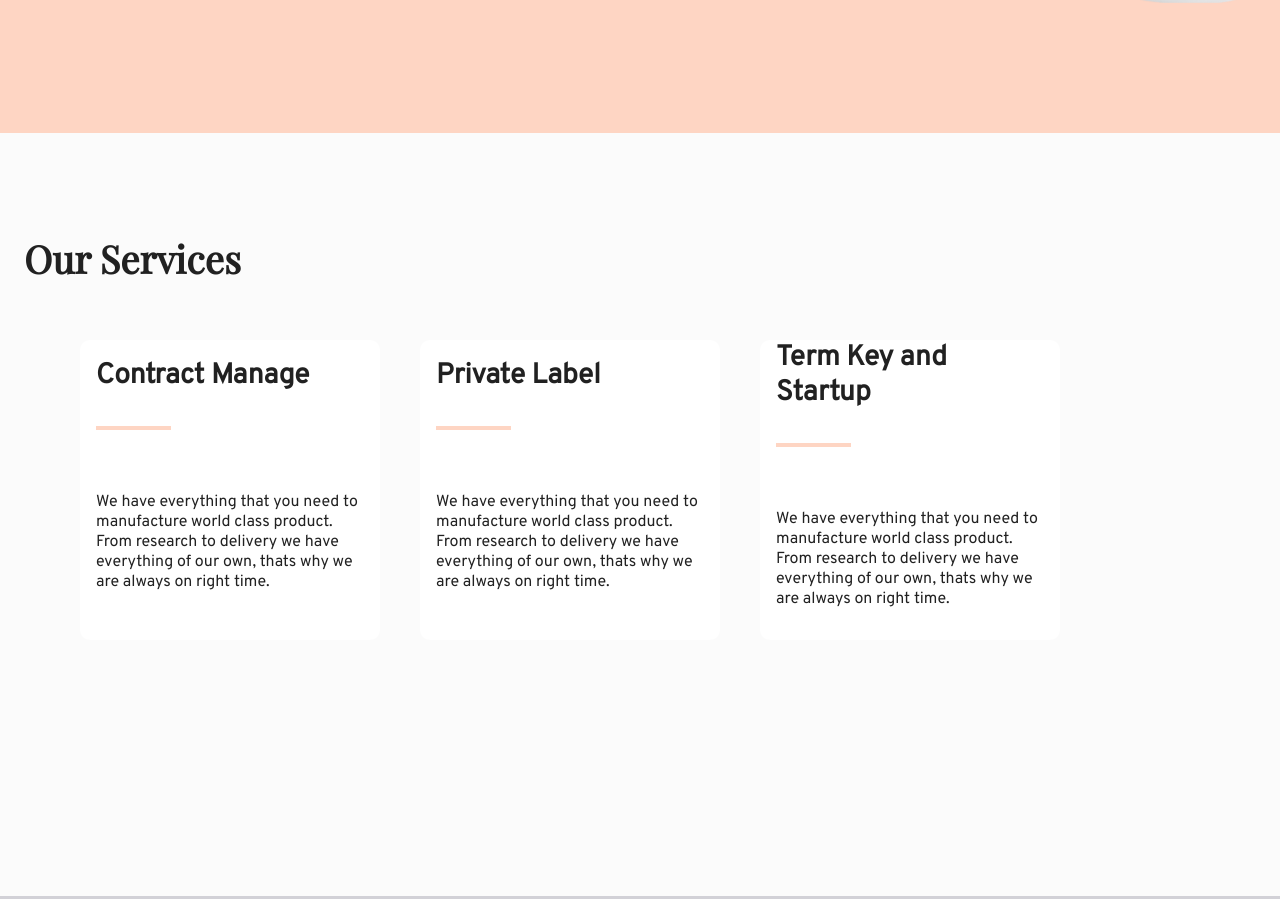
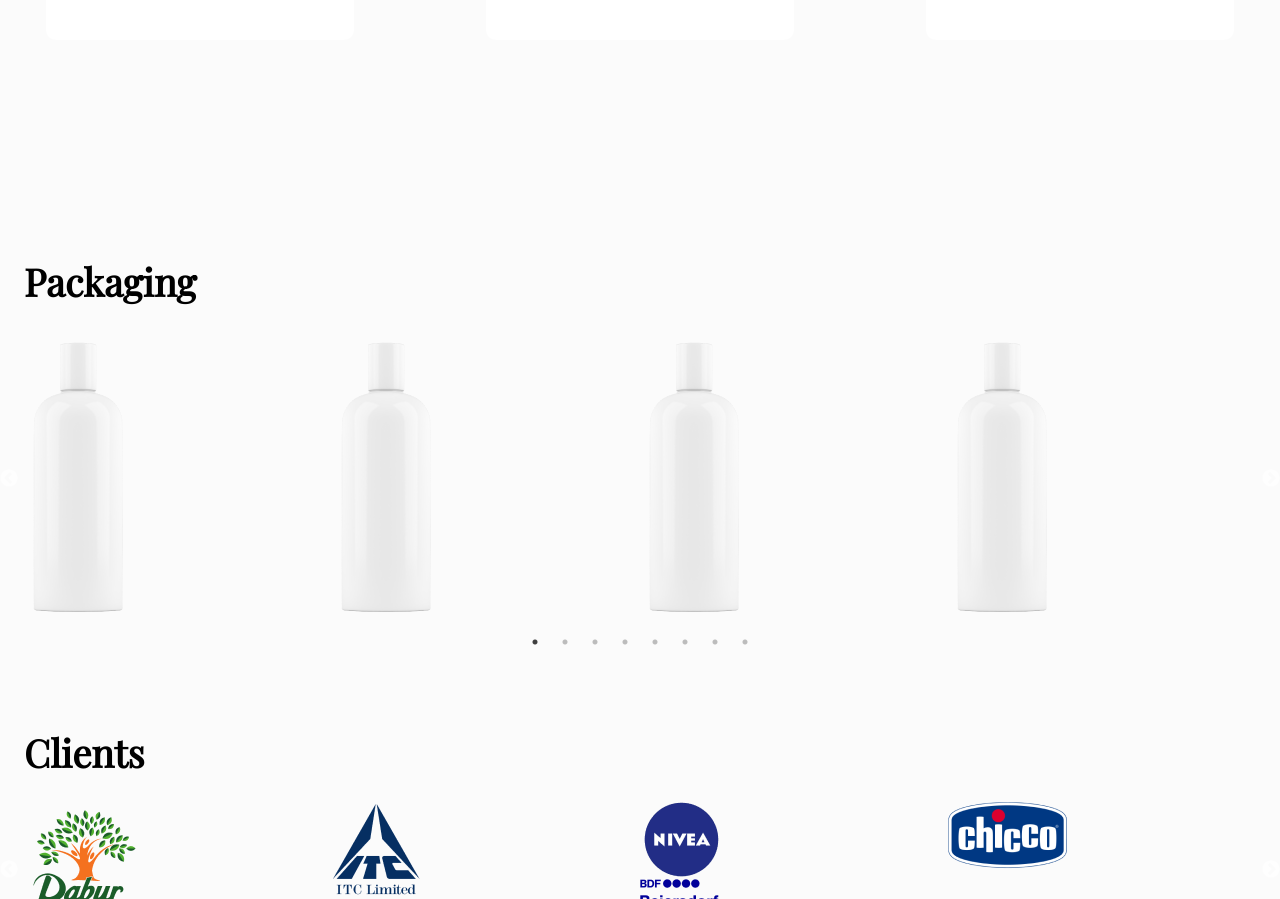
Before and after one commit to smita-s15/wonderproducts, a React (Create React App) app: page / in a window 1280 px wide. Shown: the part 1901-2800 px from the top of the page. Built offline with nearby package versions, Linux system fonts and the light colour scheme.

Commit message:
responsive added

```diff
--- a/src/components/Clients/index.js
+++ b/src/components/Clients/index.js
@@ -1,14 +1,15 @@
-import { Container, Stack, Typography } from '@mui/material'
-import { Box } from '@mui/system'
 import React from 'react'
-import Slider from 'react-slick';
+import { Container, Box } from '@mui/material/'
+import Typography from '@mui/material/Typography'
+import Slider from "react-slick";
+
 
 export const Clients = () => {
     var settings = {
         dots: true,
         infinite: true,
         speed: 500,
-        slidesToShow: 6,
+        slidesToShow: 4,
         slidesToScroll: 1,
         responsive: [
             {
@@ -38,34 +39,57 @@ export const Clients = () => {
         ]
     };
     return (
-        <Box flexDirection='column'  position='relative' sx={{ display: 'flex', justifyContent: 'center', width: '100%', gap: '30px' }} >
-            <Container fixed sx={{ margin: '10px auto',  height:'300px' }}>
-                <Typography variant='h3' >
+        <>
+            <Container fixed sx={{ margin: '100px auto', }}>
+                <Typography variant="h3" color="initial">
                     Clients
                 </Typography>
                 <br />
-                <br />
                 <Slider {...settings}>
-                        <div>
+                    <Box sx={{
+                        transition: '1s linear', "&:hover": {
+                            transform: 'scale(1.5)',
+                        }
+                    }}>
                         <img src={require("../../ui/assets/Clients/image 74.png")} alt="" />
-                        </div>
-                        <div>
+                    </Box>
+                    <Box sx={{
+                        transition: '1s linear', "&:hover": {
+                            transform: 'scale(1.5)',
+                        }
+                    }}>
                         <img src={require("../../ui/assets/Clients/image 75.png")} alt="" />
-                        </div>
-                        <div>
+                    </Box>
+                    <Box sx={{
+                        transition: '1s linear', "&:hover": {
+                            transform: 'scale(1.5)',
+                        }
+                    }}>
                         <img src={require("../../ui/assets/Clients/Group 1000001768.png")} alt="" />
-                        </div>
-                        <div>
+                    </Box>
+                    <Box sx={{
+                        transition: '1s linear', "&:hover": {
+                            transform: 'scale(1.5)',
+                        }
+                    }}>
                         <img src={require("../../ui/assets/Clients/PngItem_1057053 1.png")} alt="" />
-                        </div>
-                        <div>
+                    </Box>
+                    <Box sx={{
+                        transition: '1s linear', "&:hover": {
+                            transform: 'scale(1.5)',
+                        }
+                    }}>
                         <img src={require("../../ui/assets/Clients/image 78.png")} alt="" />
-                        </div>
-                        <div>
+                    </Box>
+                    <Box sx={{
+                        transition: '1s linear', "&:hover": {
+                            transform: 'scale(1.5)',
+                        }
+                    }}>
                         <img src={require("../../ui/assets/Clients/image 79.png")} alt="" />
-                        </div>
+                    </Box>
                 </Slider>
             </Container>
-        </Box>
+        </>
     )
 }
--- a/src/components/FAQs/index.js
+++ b/src/components/FAQs/index.js
@@ -4,30 +4,46 @@ import AccordionDetails from '@mui/material/AccordionDetails';
 import Typography from '@mui/material/Typography';
 import ExpandMoreIcon from '@mui/icons-material/ExpandMore';
 import React from 'react'
-import { Box, Container, Grid } from '@mui/material';
-import { display } from '@mui/system';
+import {Container, Grid } from '@mui/material';
 
 export const FAQ = () => {
     return (
-        <Box flexDirection='column' sx={{ display: 'flex', justifyContent: 'center', width: '100%', }}  height='40rem' >
-            <Box>
-                <Typography variant='h3' ml={5}>
+        <>
+        <Container fixed sx={{ margin: '100px auto', }}>
+            <Typography variant="h3" color="initial">
                 FAQs
             </Typography>
-            </Box>
-            <Grid container md={12}  sx={{display:'flex', justifyContent:'center', alignItems:'center' , gap:'20px'}} >
-                {faq.map((item, index)=>
-                <Grid item  md={5}  >
+            <Grid container sm='10' md='12' lg='12' sx={{ display: 'flex', justifyContent: 'center', alignItems: 'center', gap: '20px' , mt:'50px' }} >
+                {faq.map((item, index) =>
+                    <Grid item sm='10' md='5' lg='5'  >
+                        <Accordion key={index} sx={{margin:'10px'}} >
+                            <AccordionSummary
+                                expandIcon={<ExpandMoreIcon />}
+                                aria-controls="panel1a-content"
+                                id="panel1a-header"
+                            >
+                                <Typography variant='body1'>{item.title}</Typography>
+                            </AccordionSummary>
+                            <AccordionDetails>
+                                <Typography variant='body2' color='gray'>
+                                    {item.desc}
+                                </Typography>
+                            </AccordionDetails>
+                        </Accordion>
+                    </Grid>
+                )}
+                {faq2.map((item, index) =>
+                    <Grid item sm='10' md='5' lg='5'  >
                         <Accordion key={index} >
                             <AccordionSummary
                                 expandIcon={<ExpandMoreIcon />}
                                 aria-controls="panel1a-content"
                                 id="panel1a-header"
                             >
-                        <Typography>{item.title}</Typography>
+                                <Typography variant='body1'>{item.title}</Typography>
                             </AccordionSummary>
                             <AccordionDetails>
-                        <Typography>
+                                <Typography variant='body2' color='gray'>
                                     {item.desc}
                                 </Typography>
                             </AccordionDetails>
@@ -35,49 +51,55 @@ export const FAQ = () => {
                     </Grid>
                 )}
             </Grid>
-        </Box>
+        </Container>
+        </>
     )
 }
 
 const faq = [
     {
-        title:'Accordion 1',
-        desc:' Lorem ipsum dolor sit amet, consectetur adipiscing elit. Suspendisse malesuada lacus ex, sit amet blandit leo lobortis eget.'
+        title: 'Question 1 Lorem ipsum dolor sit amet, consectetur adipiscing elit.',
+        desc: ' Lorem ipsum dolor sit amet, consectetur adipiscing elit. Suspendisse malesuada lacus ex, sit amet blandit leo lobortis eget.'
     },
     {
-        title:'Accordion 1',
-        desc:' Lorem ipsum dolor sit amet, consectetur adipiscing elit. Suspendisse malesuada lacus ex, sit amet blandit leo lobortis eget.'
+        title: 'Question 1 Lorem ipsum dolor sit amet, consectetur adipiscing elit.',
+        desc: ' Lorem ipsum dolor sit amet, consectetur adipiscing elit. Suspendisse malesuada lacus ex, sit amet blandit leo lobortis eget.'
     },
     {
-        title:'Accordion 1',
-        desc:' Lorem ipsum dolor sit amet, consectetur adipiscing elit. Suspendisse malesuada lacus ex, sit amet blandit leo lobortis eget.'
+        title: 'Question 1 Lorem ipsum dolor sit amet, consectetur adipiscing elit.',
+        desc: ' Lorem ipsum dolor sit amet, consectetur adipiscing elit. Suspendisse malesuada lacus ex, sit amet blandit leo lobortis eget.'
     },
     {
-        title:'Accordion 1',
-        desc:' Lorem ipsum dolor sit amet, consectetur adipiscing elit. Suspendisse malesuada lacus ex, sit amet blandit leo lobortis eget.'
+        title: 'Question 1 Lorem ipsum dolor sit amet, consectetur adipiscing elit.',
+        desc: ' Lorem ipsum dolor sit amet, consectetur adipiscing elit. Suspendisse malesuada lacus ex, sit amet blandit leo lobortis eget.'
     },
     {
-        title:'Accordion 1',
-        desc:' Lorem ipsum dolor sit amet, consectetur adipiscing elit. Suspendisse malesuada lacus ex, sit amet blandit leo lobortis eget.'
+        title: 'Question 1 Lorem ipsum dolor sit amet, consectetur adipiscing elit.',
+        desc: ' Lorem ipsum dolor sit amet, consectetur adipiscing elit. Suspendisse malesuada lacus ex, sit amet blandit leo lobortis eget.'
+    },
+]
+
+
+
+const faq2 = [
+    {
+        title: 'Question 1 Lorem ipsum dolor sit amet, consectetur adipiscing elit.',
+        desc: ' Lorem ipsum dolor sit amet, consectetur adipiscing elit. Suspendisse malesuada lacus ex, sit amet blandit leo lobortis eget.'
     },
     {
-        title:'Accordion 1',
-        desc:' Lorem ipsum dolor sit amet, consectetur adipiscing elit. Suspendisse malesuada lacus ex, sit amet blandit leo lobortis eget.'
+        title: 'Question 1 Lorem ipsum dolor sit amet, consectetur adipiscing elit.',
+        desc: ' Lorem ipsum dolor sit amet, consectetur adipiscing elit. Suspendisse malesuada lacus ex, sit amet blandit leo lobortis eget.'
     },
     {
-        title:'Accordion 1',
-        desc:' Lorem ipsum dolor sit amet, consectetur adipiscing elit. Suspendisse malesuada lacus ex, sit amet blandit leo lobortis eget.'
+        title: 'Question 1 Lorem ipsum dolor sit amet, consectetur adipiscing elit.',
+        desc: ' Lorem ipsum dolor sit amet, consectetur adipiscing elit. Suspendisse malesuada lacus ex, sit amet blandit leo lobortis eget.'
     },
     {
-        title:'Accordion 1',
-        desc:' Lorem ipsum dolor sit amet, consectetur adipiscing elit. Suspendisse malesuada lacus ex, sit amet blandit leo lobortis eget.'
+        title: 'Question 1 Lorem ipsum dolor sit amet, consectetur adipiscing elit.',
+        desc: ' Lorem ipsum dolor sit amet, consectetur adipiscing elit. Suspendisse malesuada lacus ex, sit amet blandit leo lobortis eget.'
     },
     {
-        title:'Accordion 1',
-        desc:' Lorem ipsum dolor sit amet, consectetur adipiscing elit. Suspendisse malesuada lacus ex, sit amet blandit leo lobortis eget.'
-    },
-    {
-        title:'Accordion 1',
-        desc:' Lorem ipsum dolor sit amet, consectetur adipiscing elit. Suspendisse malesuada lacus ex, sit amet blandit leo lobortis eget.'
+        title: 'Question 1 Lorem ipsum dolor sit amet, consectetur adipiscing elit.',
+        desc: ' Lorem ipsum dolor sit amet, consectetur adipiscing elit. Suspendisse malesuada lacus ex, sit amet blandit leo lobortis eget.'
     },
 ]
--- a/src/components/Navbar/MobileMenuBar.js
+++ b/src/components/Navbar/MobileMenuBar.js
@@ -17,7 +17,7 @@ export const MobileMenuBar = () => {
 
   return (
     <div>
-      <IconButton edge="start" color="inherit" aria-label="menu" sx={{ mr: 2, display: { md: 'block', lg: 'none' } }} onClick={toggleDrawer(true)}
+      <IconButton edge="start" color="inherit" aria-label="menu" sx={{ mr: 2, display: { xs: 'block', md:'block', lg: 'none', xl:'none' } }} onClick={toggleDrawer(true)}
       >
         <MenuIcon sx={{ color: 'black' }} />
       </IconButton>
--- a/src/components/Packaging/index.js
+++ b/src/components/Packaging/index.js
@@ -1,12 +1,10 @@
-import { Container, Stack, Typography } from '@mui/material'
-import { Box } from '@mui/system'
-import React, { useState } from 'react'
-import { useStyles } from './Style';
+import React from 'react'
+import { Container, Box } from '@mui/material/'
+import Typography from '@mui/material/Typography'
 import Slider from "react-slick";
 
-export const Packaging = () => {
 
-    const classes = useStyles()
+const Packaging = () => {
     var settings = {
         dots: true,
         infinite: true,
@@ -40,71 +38,74 @@ export const Packaging = () => {
             }
         ]
     };
-
     return (
-        <Box flexDirection='column'  position='relative' sx={{ display: 'flex',  justifyContent: 'center', width: '100%', gap: '30px', alignItems:'center' }} marginTop={20} >
-        <Container fixed sx={{ margin: '10px auto', height:'30rem',  }}>
-            <Box >
-                <Typography variant='h3' ml={5}>
+        <>
+            <Container fixed sx={{ margin: '100px auto', }}>
+                <Typography variant="h3" color="initial">
                     Packaging
                 </Typography>
-            </Box>
-            <br />
                 <br />
                 <Slider {...settings}>
-                <Box
-                    bgcolor='#B4C9CE17'
-                    sx={{ display:'flex',
-                    alignItems:'center',
-                    justifyContent:'center',
+                    <Box sx={{
                         transition: '1s linear', "&:hover": {
                             transform: 'scale(1.5)',
                         }
-                }}
-                >
-                    <img src={require("../../ui/assets/Packaging/0-5-oz-cream-tube-mockup-front-view0 1.png")} alt="" style={{ width: '200px', height: '300px' }}  />
+                    }}>
+                        <img src={require("../../ui/assets/Packaging/shampoo-0.png")} alt="clients" />
                     </Box>
-                <Box
-                    bgcolor='#B4C9CE17'
-                    sx={{ display:'flex',
-                    alignItems:'center',
-                    justifyContent:'center',
-                    p:'10px' ,
+                    <Box sx={{
                         transition: '1s linear', "&:hover": {
                             transform: 'scale(1.5)',
                         }
-                }}
-                >
-                    <img src={require("../../ui/assets/Packaging/M003T109_Roll_On_Deodorant_010 1.png")} alt="" style={{ width: '200px', height: '300px' }} />
+                    }}>
+                        <img src={require("../../ui/assets/Packaging/shampoo-0.png")} alt="clients" />
                     </Box>
-                <Box
-                    bgcolor='#B4C9CE17'
-                    sx={{ display:'flex',
-                    alignItems:'center',
-                    justifyContent:'center',
-                    p:'10px' ,
+                    <Box sx={{
                         transition: '1s linear', "&:hover": {
                             transform: 'scale(1.5)',
                         }
-                }}
-                >
-                    <img src={require("../../ui/assets/Packaging/jar-022.png")} alt="" style={{ width: '150px', height: '200px' }} />
+                    }}>
+                        <img src={require("../../ui/assets/Packaging/shampoo-0.png")} alt="clients" />
                     </Box>
-                <Box
-                    bgcolor='#B4C9CE17'
-                    sx={{ display:'flex',
-                    alignItems:'center',
-                    justifyContent:'center',
-                    p:'10px' ,
+                    <Box sx={{
                         transition: '1s linear', "&:hover": {
                             transform: 'scale(1.5)',
                         }
-                }}
-                >
-                    <img src={require("../../ui/assets/Packaging/shampoo-0.png")} alt="" style={{ width: '150px', height: '200px' }} />
+                    }}>
+                        <img src={require("../../ui/assets/Packaging/shampoo-0.png")} alt="clients" />
+                    </Box>
+                    <Box sx={{
+                        transition: '1s linear', "&:hover": {
+                            transform: 'scale(1.5)',
+                        }
+                    }}>
+                        <img src={require("../../ui/assets/Packaging/shampoo-0.png")} alt="clients" />
+                    </Box>
+                    <Box sx={{
+                        transition: '1s linear', "&:hover": {
+                            transform: 'scale(1.5)',
+                        }
+                    }}>
+                        <img src={require("../../ui/assets/Packaging/shampoo-0.png")} alt="clients" />
+                    </Box>
+                    <Box sx={{
+                        transition: '1s linear', "&:hover": {
+                            transform: 'scale(1.5)',
+                        }
+                    }}>
+                        <img src={require("../../ui/assets/Packaging/shampoo-0.png")} alt="clients" />
+                    </Box>
+                    <Box sx={{
+                        transition: '1s linear', "&:hover": {
+                            transform: 'scale(1.5)',
+                        }
+                    }}>
+                        <img src={require("../../ui/assets/Packaging/shampoo-0.png")} alt="clients" />
                     </Box>
                 </Slider>
             </Container>
-        </Box>
+        </>
     )
 }
+
+export default Packaging
--- a/src/components/Services/index.js
+++ b/src/components/Services/index.js
@@ -5,20 +5,19 @@ import React from 'react'
 export const Services = () => {
     return (
         <Box  bgcolor='#FBFBFB' alignContent='center' >
-            <Container fixed  sx={{ padding: '100px 0', display:'flex'  }}>
-            <Box flexDirection='column'>
-            <Typography variant='h3' >Our Services</Typography>
-            <Grid container xs='12' sm='6' md='12' lg='12' xl='12' sx={{display:'flex' }}>
-                {services.map((item, index) => <Grid item xs='6' sm='12' md='4' lg='3' xl='3' margin={2}  >
-                    <Box key={index} bgcolor='#FFFFFF' sx={{width:'300px', height:'300px', borderRadius:'10px', justifyContent: 'center', display: 'flex'}} flexDirection='column' margin={5}  >
-                        <Box flexDirection='column' sx={{ justifyContent: 'center', display: 'flex',}} margin={2} >
+             <Container fixed  sx={{ padding: '100px 0', display: 'flex', justifyContent: 'center', alignItems: 'flex-start', flexDirection: 'column' }}>
+            <Typography variant='h3'   >Our Services</Typography>
+            <Grid container xs='12' sm='12' md='12' lg='12' xl='12' sx={{display: 'flex', justifyContent: 'center', alignItems: 'flex-start', marginTop:'60px',  gap:'100px' }}>
+                {services.map((item, index) => <Grid item xs='6' sm='6' md='6' lg='3' xl='3' margin={2} sx={{display: 'flex', justifyContent: 'center', alignItems: 'center', flexDirection: 'row', padding:'10px auto' ,bgcolor:'#FFFFFF', borderRadius:'10px', }}  >
+                    <Box key={index}   margin={2}  sx={{justifyContent: 'center', display: 'flex'}} flexDirection='column'  >
+                        <Box flexDirection='column' sx={{ justifyContent: 'center', display: 'flex',}}  >
                             <Typography variant='h4' >
                                 {item.title}
                             </Typography>
                         </Box>
-                        <Box border='2px solid #FED5C3'  bgcolor='#FED5C3' width='25%'  margin={2} />
+                        <Box width='25%' border='3px solid #FED5C3'  bgcolor='#FED5C3'  mt={1}   />
                         <Box margin='30px auto'>
-                        <Typography margin={2}  >
+                        <Typography >
                             {item.desc}
                         </Typography>
                         </Box>
@@ -26,7 +25,6 @@ export const Services = () => {
                     </Grid>
                 )}
             </Grid>
-            </Box>
             </Container>
         </Box>
     )
@@ -36,14 +34,14 @@ export const Services = () => {
 const services = [
     {
         title: 'Contract Manage',
-        desc: 'We have everything that you need to manufacture world class product. From research to delivery we have everything of our own, thats why we are always on right time.'
+        desc: 'We have everything that you need to manufacture world class product. From research to delivery we have everything of our own, thats why we are always on right time. We have everything that you need to manufacture world class product. From research to delivery we have everything of our own, thats why we are always on right time.'
     },
     {
         title: 'Private Label',
-        desc: 'We have everything that you need to manufacture world class product. From research to delivery we have everything of our own, thats why we are always on right time.'
+        desc: 'We have everything that you need to manufacture world class product. From research to delivery we have everything of our own, thats why we are always on right time. We have everything that you need to manufacture world class product. From research to delivery we have everything of our own, thats why we are always on right time.'
     },
     {
         title: 'Term Key and Startup',
-        desc: 'We have everything that you need to manufacture world class product. From research to delivery we have everything of our own, thats why we are always on right time.'
+        desc: 'We have everything that you need to manufacture world class product. From research to delivery we have everything of our own, thats why we are always on right time. We have everything that you need to manufacture world class product. From research to delivery we have everything of our own, thats why we are always on right time.'
     },
 ]
```
Also changed, not shown: src/components/About/index.js (+4 -4 lines), src/components/Banner/index.js (+6 -6 lines), src/components/Enquiry/index.js (+13 -13 lines), src/components/Footer/index.js (+89 -64 lines), src/components/Home/index.js (+6 -5 lines), src/components/Navbar/index.js (+3 -4 lines), src/components/WhyUs/index.js (+7 -18 lines). Lines whose indentation alone changed are shown as unchanged.
